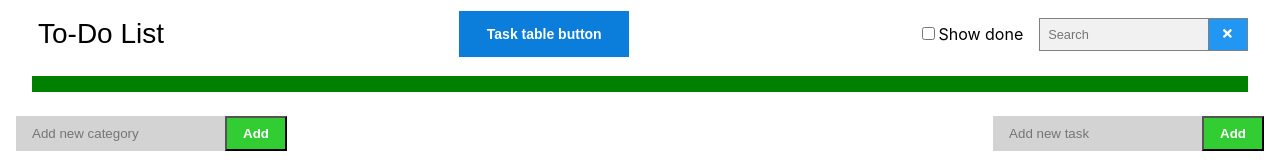
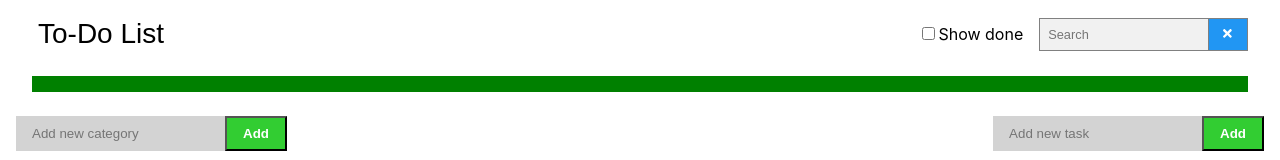
Before and after one commit to GlebShulga/todo_task, a React (Create React App) app: page /tasktable in a window 1280 px wide. Shown: the top 160 px of the page. Built offline with nearby package versions, Linux system fonts and the light colour scheme; no server answers.

Commit message:
task table buttom is invisible in /tasktable route

```diff
--- a/src/components/Header/Header.jsx
+++ b/src/components/Header/Header.jsx
@@ -22,6 +22,7 @@ const Header = () => {
 
   const categoryParams = matchPath(pathname, { path: "/:category" });
   const choosenCategoryTitle = categoryParams?.params.category;
+  const taskTableParams = matchPath(pathname, { path: "/tasktable" });
 
   const searchParams = matchPath(pathname, {
     path: "/:category/search/:subString",
@@ -78,7 +79,7 @@ const Header = () => {
         To-Do List
       </button>
 
-      <button
+      {!taskTableParams?.isExact &&<button
         className="header-task-table_button"
         onClick={() => {
           history.push(`/tasktable`);
@@ -86,7 +87,7 @@ const Header = () => {
         data-testid="LinkToTaskTablePageButton"
       >
         Task table button
-      </button>
+      </button>}
 
       <div className="header-filter_form">
         <div className="status">
```
